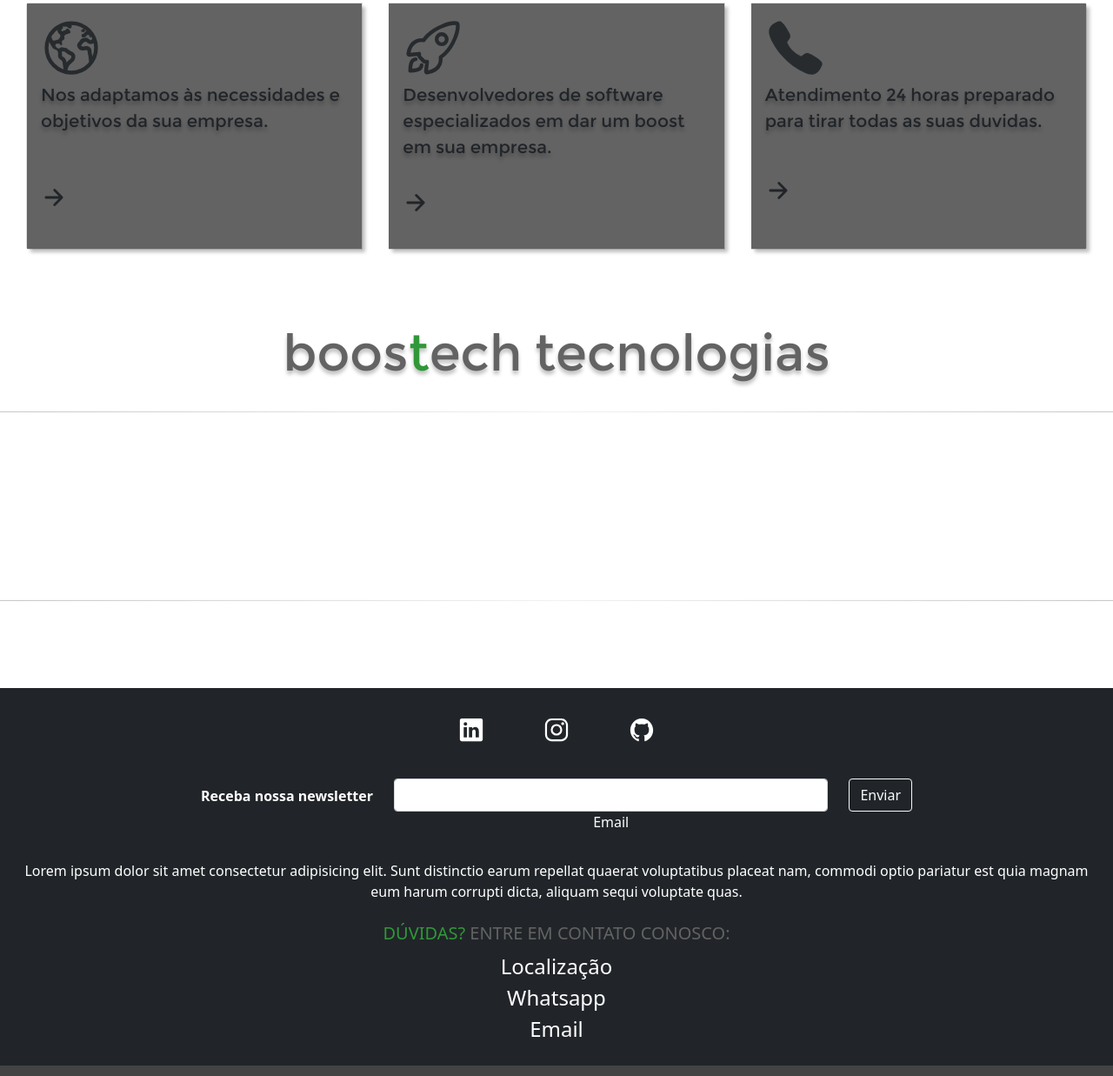
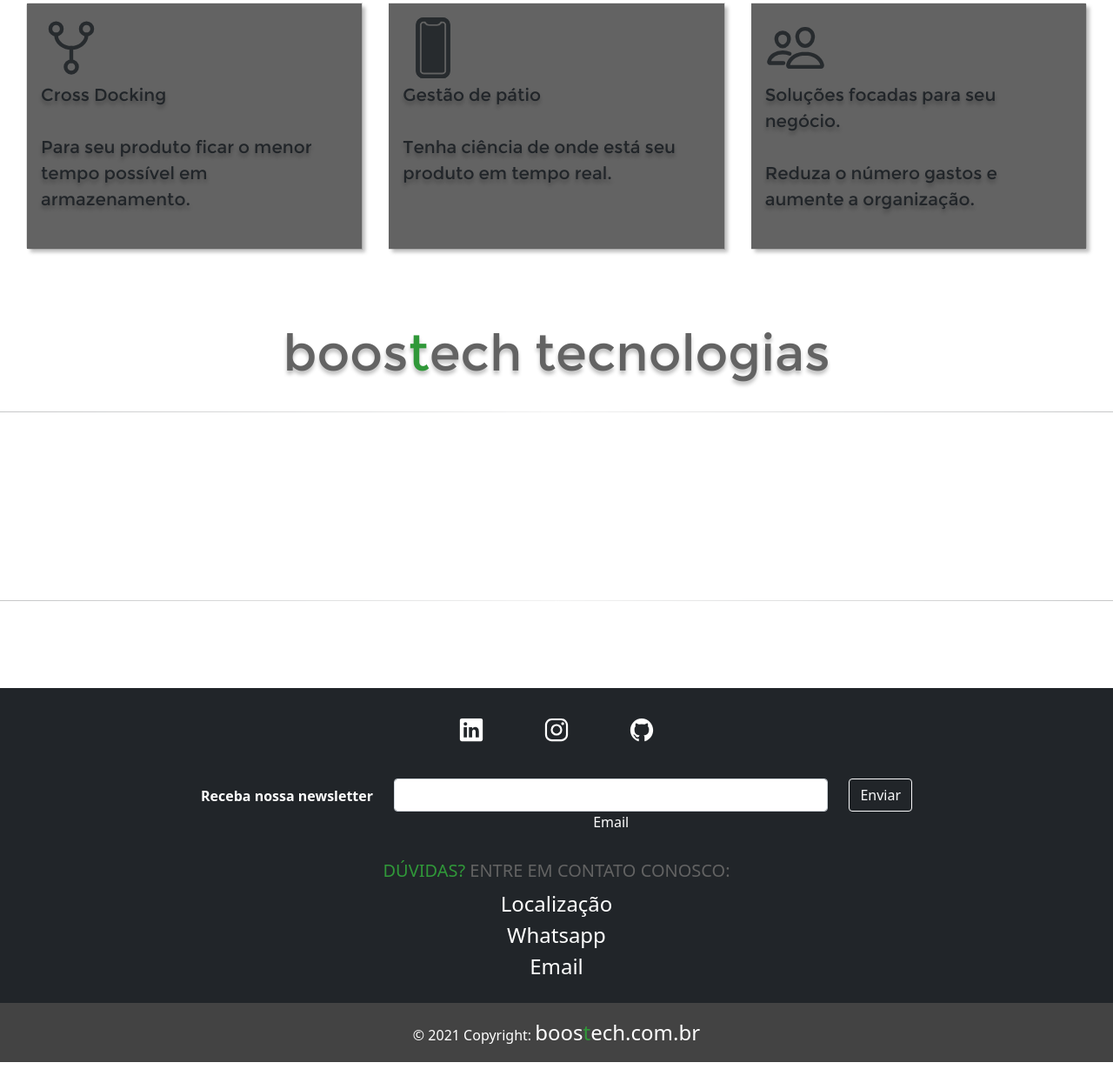
Before and after one commit to bolodissenoura/boostechWeb, a plain HTML site: page index.html in a window 1280 px wide. Shown: the part 1794-3031 px from the top of the page at 87% size. Drawn offline with nearby package versions, Linux system fonts and the light colour scheme.

Commit message:
cardsupdate

```diff
--- a/index.html
+++ b/index.html
@@ -83,23 +83,22 @@
           <div class="card-group">
             <div class="card ">
               <div class="card-body">
-                <ion-icon class="anime" style="font-size:70px;opacity: 0.9;" name="earth-outline"></ion-icon>
-                <p class="descricao anime">Nos adaptamos às necessidades e objetivos da sua empresa.</p>
-                <ion-icon class="anime" style="font-size: 30px;position: relative;top: 5vh;" name="arrow-forward"></ion-icon>
+                <ion-icon class="anime" style="font-size:70px;opacity: 0.9;" name="git-network-outline"></ion-icon>
+                <p class="descricao anime">Cross Docking <br> <br> Para seu produto ficar o menor tempo possível em armazenamento.</p>
+
               </div>
             </div>
             <div class="card">
               <div class="card-body">
-                <ion-icon class="anime" style="font-size: 70px;opacity: 0.9;" name="rocket-outline"></ion-icon>
-                <p class="descricao anime">Desenvolvedores de software especializados em dar um boost em sua empresa.</p>
-                <ion-icon class="anime" style="font-size: 30px;position: relative;top: 2vh;" name="arrow-forward"></ion-icon>
+                <ion-icon class="anime" style="font-size: 70px;opacity: 0.9;" name="phone-portrait"></ion-icon>
+                <p class="descricao anime">Gestão de pátio <br><br>Tenha ciência de onde está seu produto em tempo real.</p>
+
               </div>
             </div>
             <div class="card">
               <div class="card-body">
-                <ion-icon class="anime" style="font-size: 70px;opacity: 0.9;" name="call"></ion-icon>
-                <p class="descricao anime">Atendimento 24 horas preparado para tirar todas as suas duvidas.</p>
-                <ion-icon class="anime" style="font-size: 30px;position: relative;top: 4vh;" name="arrow-forward"></ion-icon>
+                <ion-icon class="anime" style="font-size: 70px;opacity: 0.9;" name="people-outline"></ion-icon>
+                <p class="descricao anime">Soluções focadas para seu negócio. <br><br>Reduza o número gastos e aumente a organização.</p>
               </div>
             </div>
           </div>
@@ -163,15 +162,6 @@
     </section>
     <!-- Section: Form -->
 
-    <!-- Section: Text -->
-    <section class="mb-4">
-      <p>
-        Lorem ipsum dolor sit amet consectetur adipisicing elit. Sunt distinctio earum
-        repellat quaerat voluptatibus placeat nam, commodi optio pariatur est quia magnam
-        eum harum corrupti dicta, aliquam sequi voluptate quas.
-      </p>
-    </section>
-    <!-- Section: Text -->
 
     <!-- Section: Links -->
     <section class="">
```
